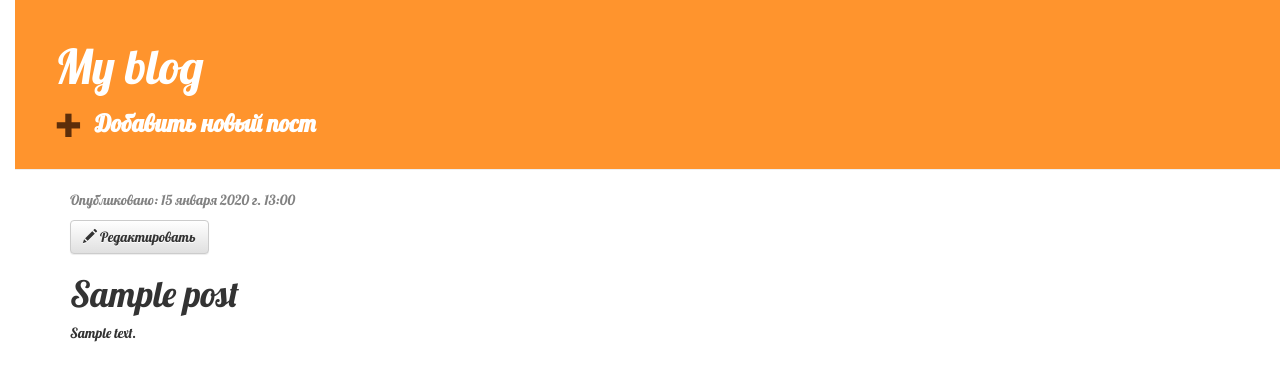
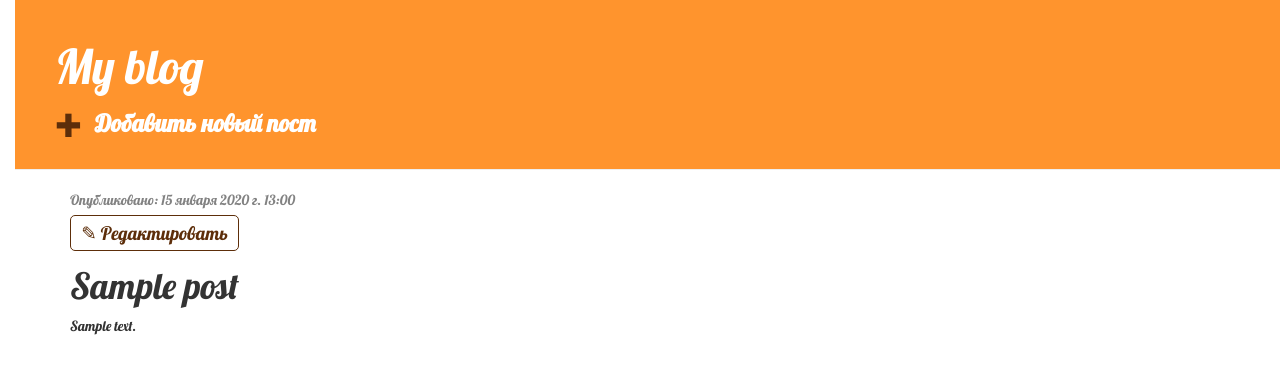
Before and after one commit to im-ileva/my-first-blog, a Django app: page /post/1/ in a window 1280 px wide. Shown: the top 381 px of the page. Run offline with Django 5.2, Linux system fonts and the light colour scheme; a user stored in the database is signed in; tables that the repository leaves empty hold one stand-in row (values such as "Sample post"); some libraries are stand-ins or nearby versions.

Commit message:
cosmetic fix2.0

```diff
--- a/blog/static/css/blog.css
+++ b/blog/static/css/blog.css
@@ -80,3 +80,47 @@ h1, h2, h3, h4 {
     color: #5d2e0a; /* А текст станет коричневым */
     text-decoration: none;
 }
+
+
+/* Контейнер для кнопок */
+.post-actions {
+    margin-bottom: 20px;
+}
+
+/* Общие стили для ссылок-кнопок */
+.btn-edit, .btn-delete {
+    font-family: 'Lobster', cursive;
+    font-size: 14pt;
+    text-decoration: none;
+    margin-right: 20px;
+    padding: 5px 10px;
+    border-radius: 5px;
+    transition: 0.3s;
+}
+
+/* Стили для "Редактировать" (Шоколадный) */
+.btn-edit {
+    color: #5d2e0a;
+    border: 1px solid #5d2e0a;
+}
+
+.btn-edit:hover {
+    background-color: #5d2e0a;
+    color: #ffffff;
+}
+
+/* Стили для "Удалить" (Мягкий красный/бордовый) */
+.btn-delete {
+    color: #a33b3b;
+    border: 1px solid #a33b3b;
+}
+
+.btn-delete:hover {
+    background-color: #a33b3b;
+    color: #ffffff;
+}
+
+/* Отдельный стиль для иконок внутри кнопок */
+.post-actions span {
+    margin-right: 5px;
+}
--- a/blog/templates/blog/post_detail.html
+++ b/blog/templates/blog/post_detail.html
@@ -8,8 +8,8 @@
             </div>
         {% endif %}
         {% if user.is_authenticated %}
-            <a class="btn btn-default" href="{% url 'post_edit' pk=post.pk %}">
-                <span class="glyphicon glyphicon-pencil"></span> Редактировать
+            <a class="btn-edit" href="{% url 'post_edit' pk=post.pk %}">
+                <span>✎</span> Редактировать
             </a>
         {% endif %}
         <h1>{{ post.title }}</h1>
--- a/blog/templates/blog/post_edit.html
+++ b/blog/templates/blog/post_edit.html
@@ -8,8 +8,8 @@
     </form>
     {% if post.pk %}
         <br>
-        <a class="btn btn-danger" href="{% url 'post_remove' pk=post.pk %}" onclick="return confirm('Точно удалить?')">
-            <span class="glyphicon glyphicon-trash"></span> Удалить
+        <a class="btn-delete" href="{% url 'post_remove' pk=post.pk %}" onclick="return confirm('Удалить этот пост?')">
+            <span>🗑</span> Удалить
         </a>
     {% endif %}
 {% endblock %}
```
